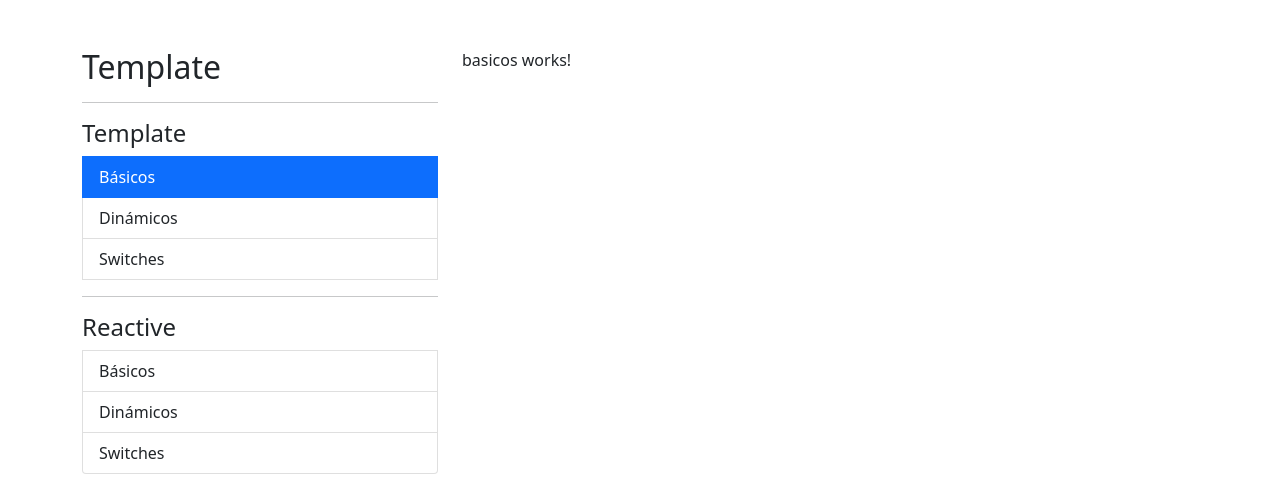
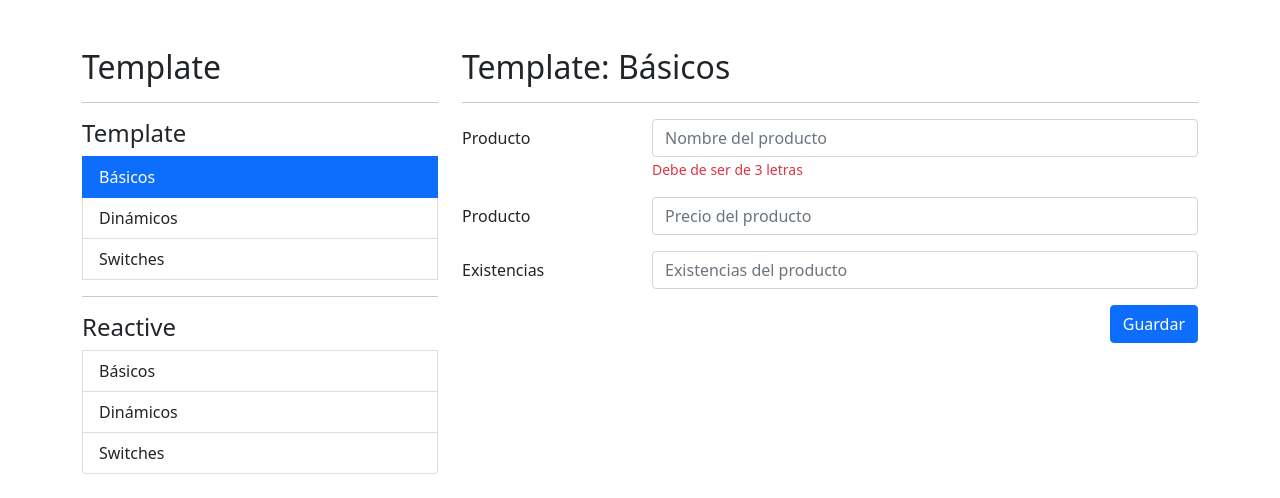
Before and after one commit to Dcterrance88/FormulariosApp-Angular, an Angular app: page /template/basicos in a window 1280 px wide. Shown: the top 498 px of the page. Built offline with nearby package versions, Linux system fonts and the light colour scheme.

Commit message:
Agregando formulario al comp template basico

```diff
--- a/src/app/template/basicos/basicos.component.html
+++ b/src/app/template/basicos/basicos.component.html
@@ -1 +1,51 @@
-<p>basicos works!</p>
+<h2>Template: Básicos</h2>
+<hr>
+
+<div class="row">
+  <div class="col">
+
+    <form>
+      <!-- Campo de producto -->
+      <div class="mb-3 row">
+        <label class="col-sm-3 col-form-label">Producto</label>
+        <div class="col-sm-9">
+          <input type="text"
+                  class="form-control"
+                  placeholder="Nombre del producto">
+          <span class="form-text text-danger">Debe de ser de 3 letras</span>
+        </div>
+      </div>
+
+      <!-- Campo de precio -->
+      <div class="mb-3 row">
+        <label class="col-sm-3 col-form-label">Producto</label>
+        <div class="col-sm-9">
+          <input type="number"
+                  class="form-control"
+                  placeholder="Precio del producto">
+        </div>
+      </div>
+
+      <!-- Campo de existencias -->
+      <div class="mb-3 row">
+        <label class="col-sm-3 col-form-label">Existencias</label>
+        <div class="col-sm-9">
+          <input type="number"
+                  class="form-control"
+                  placeholder="Existencias del producto">
+        </div>
+      </div>
+
+      <div class="row">
+        <div class="col">
+          <button type="submit"
+                  class="btn btn-primary float-end">
+            Guardar
+          </button>
+        </div>
+      </div>
+
+    </form>
+
+  </div>
+</div>
```
